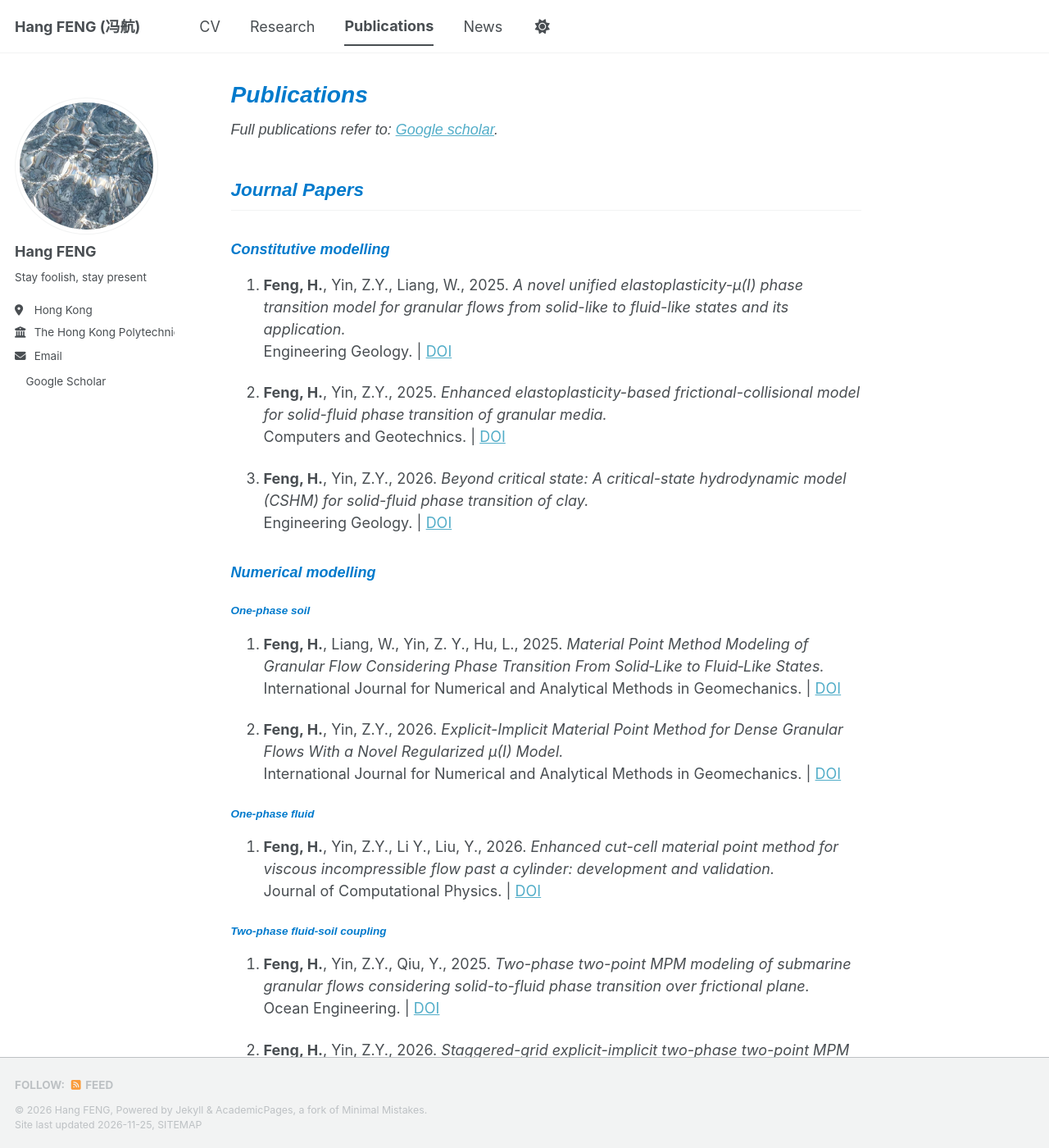
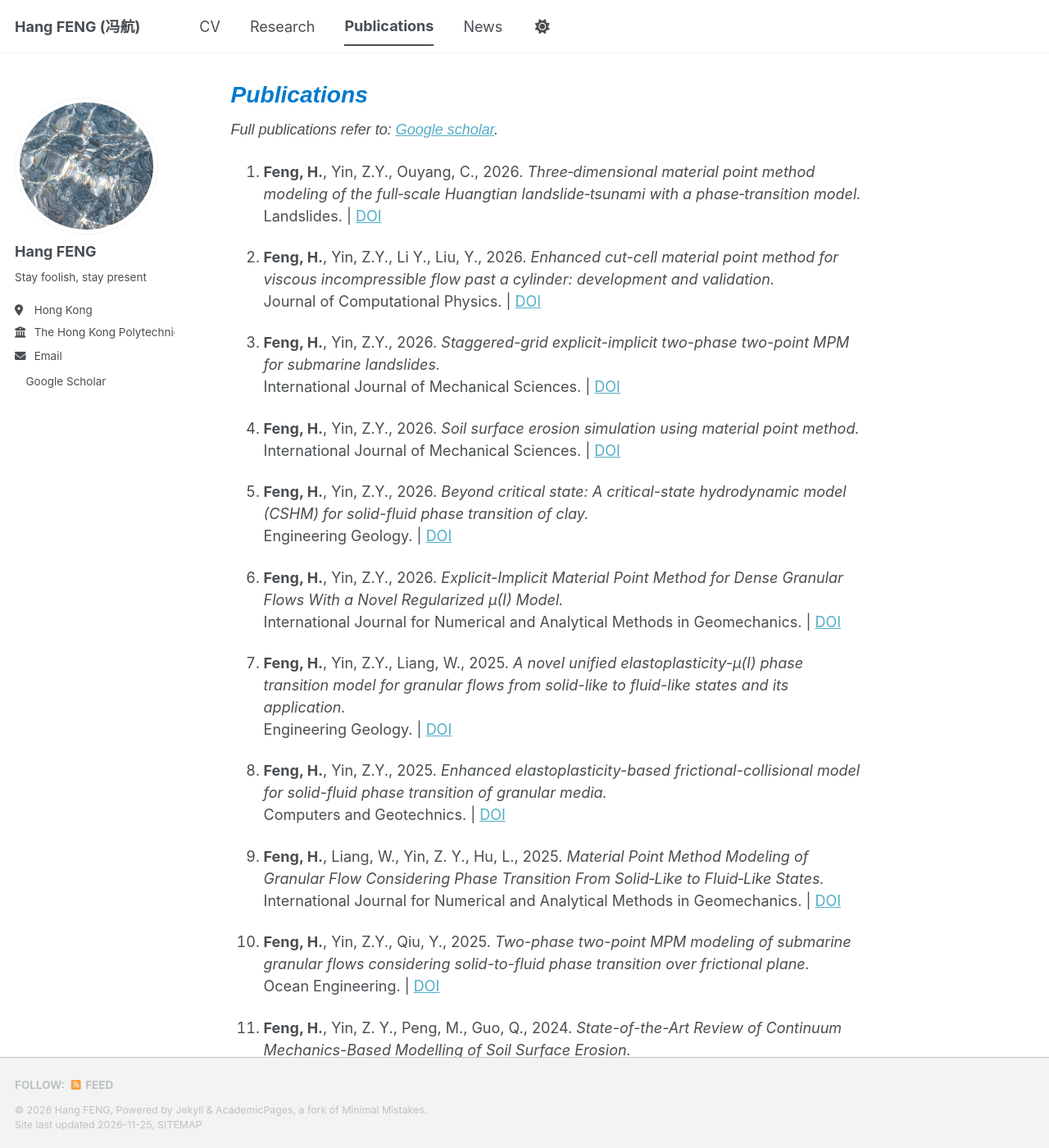
Before and after one commit to fenghang454/fenghang454.github.io, a Jekyll site: the page built from _pages/publications.md, in a window 1280 px wide and 1400 px high. Shown: the whole window at 82% size. Built offline with Jekyll 4.4.1, drawn with Linux system fonts in a browser that asks for light colours; a style sheet for code colours, icons or effects is not loaded; part of the change alters nothing that is shown; some of the changed text lies outside the part shown.

Commit message:
Update publications.md

```diff
--- a/_pages/publications.md
+++ b/_pages/publications.md
@@ -8,94 +8,66 @@ author_profile: true
   Full publications refer to: [Google scholar](https://scholar.google.com/citations?user=JNMEnjoAAAAJ&hl=zh-CN).
 </span>
 
-## <span style="font-family: Arial; font-style: italic; color: #007ACC;">Journal Papers </span>
-
-### <span style="font-family: Arial; font-style: italic; color: #007ACC;">Constitutive modelling </span>
-
-1. **Feng, H.**, Yin, Z.Y., Liang, W., 2025.
-   *A novel unified elastoplasticity-μ(I) phase transition model for granular flows from solid-like to fluid-like states and its application.*
-   Engineering Geology.  | [DOI](https://doi.org/10.1016/j.enggeo.2025.108054)
-
-2. **Feng, H.**, Yin, Z.Y., 2025.
-   *Enhanced elastoplasticity-based frictional-collisional model for solid-fluid phase transition of granular media.*
-   Computers and Geotechnics.  | [DOI](https://doi.org/10.1016/j.compgeo.2025.107218)
-
-3. **Feng, H.**, Yin, Z.Y., 2026.
-   *Beyond critical state: A critical-state hydrodynamic model (CSHM) for solid-fluid phase transition of clay.*
-   Engineering Geology.  | [DOI](https://doi.org/10.1016/j.enggeo.2026.108671)
-
-### <span style="font-family: Arial; font-style: italic; color: #007ACC;">Numerical modelling </span>
-
-#### <span style="font-family: Arial; font-style: italic; color: #007ACC;">One-phase soil </span>
-
-1. **Feng, H.**, Liang, W., Yin, Z. Y., Hu, L., 2025.
-   *Material Point Method Modeling of Granular Flow Considering Phase Transition From Solid‐Like to Fluid‐Like States.*
-   International Journal for Numerical and Analytical Methods in Geomechanics.  | [DOI](https://doi.org/10.1002/nag.3947)
-
-2. **Feng, H.**, Yin, Z.Y., 2026.
-   *Explicit-Implicit Material Point Method for Dense Granular Flows With a Novel Regularized µ(I) Model.*
-   International Journal for Numerical and Analytical Methods in Geomechanics.  | [DOI](https://doi.org/10.1002/nag.70273)
-
-#### <span style="font-family: Arial; font-style: italic; color: #007ACC;">One-phase fluid </span>
-
-1. **Feng, H.**, Yin, Z.Y., Li Y., Liu, Y., 2026.
-   *Enhanced cut-cell material point method for viscous incompressible flow past a cylinder: development and validation.*
-   Journal of Computational Physics.   | [DOI](https://doi.org/10.1016/j.jcp.2026.115120)
-
-#### <span style="font-family: Arial; font-style: italic; color: #007ACC;">Two-phase fluid-soil coupling </span>
-
-1. **Feng, H.**, Yin, Z.Y., Qiu, Y., 2025.
-   *Two-phase two-point MPM modeling of submarine granular flows considering solid-to-fluid phase transition over frictional plane.*
-   Ocean Engineering.  | [DOI](10.1016/j.oceaneng.2025.122798)
-
-2. **Feng, H.**, Yin, Z.Y., 2026.
-   *Staggered-grid explicit-implicit two-phase two-point MPM for submarine landslides.*
-   International Journal of Mechanical Sciences.  | [DOI](https://doi.org/10.1016/j.ijmecsci.2026.111652)
-
-3. **Feng, H.**, Yin, Z.Y., 2026.
-   *Soil surface erosion simulation using material point method.*
-   International Journal of Mechanical Sciences.  | [DOI](https://doi.org/10.1016/j.ijmecsci.2026.111470)
-
-### <span style="font-family: Arial; font-style: italic; color: #007ACC;">Engineering applications </span>
-
-#### <span style="font-family: Arial; font-style: italic; color: #007ACC;">Landslides </span>
-
 1. **Feng, H.**, Yin, Z.Y., Ouyang, C., 2026.
    *Three‑dimensional material point method modeling of the full‑scale Huangtian landslide‑tsunami with a phase‑transition model.*
    Landslides.  | [DOI](https://doi.org/10.1007/s10346-026-02869-9)
 
-2. **Feng, H.**, Yin, Z. Y., Peng, M., Guo, Q., 2024.
+2. **Feng, H.**, Yin, Z.Y., Li Y., Liu, Y., 2026.
+   *Enhanced cut-cell material point method for viscous incompressible flow past a cylinder: development and validation.*
+   Journal of Computational Physics.   | [DOI](https://doi.org/10.1016/j.jcp.2026.115120)
+
+3. **Feng, H.**, Yin, Z.Y., 2026.
+   *Staggered-grid explicit-implicit two-phase two-point MPM for submarine landslides.*
+   International Journal of Mechanical Sciences.  | [DOI](https://doi.org/10.1016/j.ijmecsci.2026.111652)
+
+4. **Feng, H.**, Yin, Z.Y., 2026.
+   *Soil surface erosion simulation using material point method.*
+   International Journal of Mechanical Sciences.  | [DOI](https://doi.org/10.1016/j.ijmecsci.2026.111470)
+
+5. **Feng, H.**, Yin, Z.Y., 2026.
+   *Beyond critical state: A critical-state hydrodynamic model (CSHM) for solid-fluid phase transition of clay.*
+   Engineering Geology.  | [DOI](https://doi.org/10.1016/j.enggeo.2026.108671)
+
+6. **Feng, H.**, Yin, Z.Y., 2026.
+   *Explicit-Implicit Material Point Method for Dense Granular Flows With a Novel Regularized µ(I) Model.*
+   International Journal for Numerical and Analytical Methods in Geomechanics.  | [DOI](https://doi.org/10.1002/nag.70273)
+
+7. **Feng, H.**, Yin, Z.Y., Liang, W., 2025.
+   *A novel unified elastoplasticity-μ(I) phase transition model for granular flows from solid-like to fluid-like states and its application.*
+   Engineering Geology.  | [DOI](https://doi.org/10.1016/j.enggeo.2025.108054)
+
+8. **Feng, H.**, Yin, Z.Y., 2025.
+   *Enhanced elastoplasticity-based frictional-collisional model for solid-fluid phase transition of granular media.*
+   Computers and Geotechnics.  | [DOI](https://doi.org/10.1016/j.compgeo.2025.107218)
+
+9. **Feng, H.**, Liang, W., Yin, Z. Y., Hu, L., 2025.
+   *Material Point Method Modeling of Granular Flow Considering Phase Transition From Solid‐Like to Fluid‐Like States.*
+   International Journal for Numerical and Analytical Methods in Geomechanics.  | [DOI](https://doi.org/10.1002/nag.3947)
+
+10. **Feng, H.**, Yin, Z.Y., Qiu, Y., 2025.
+   *Two-phase two-point MPM modeling of submarine granular flows considering solid-to-fluid phase transition over frictional plane.*
+   Ocean Engineering.  | [DOI](10.1016/j.oceaneng.2025.122798)
+
+11. **Feng, H.**, Yin, Z. Y., Peng, M., Guo, Q., 2024.
    *State-of-the-Art Review of Continuum Mechanics-Based Modelling of Soil Surface Erosion.*
    Archives of Computational Methods in Engineering.  | [DOI](https://doi.org/10.1007/s11831-024-10198-0)
 
-#### <span style="font-family: Arial; font-style: italic; color: #007ACC;">Offshore foundations </span>
-
-1. Zhu, K., **Feng, H**.,* Yu, J., Li, S., 2026.
+12. Zhu, K., **Feng, H**.,* Yu, J., Li, S., 2026.
    *Numerical investigation and ML-based formulation for conventional and modified suction caissons subjected to unidirectional and combined loadings.*
    Computers and Geotechnics.  | [DOI](https://doi.org/10.1016/j.compgeo.2025.107637)
 
-2. Zhu, K., **Feng, H**.,* Yu, J., Zhu, J., Song, J., 2026.
+13. Zhu, K., **Feng, H**.,* Yu, J., Zhu, J., Song, J., 2026.
    *A 1D macro-element model for suction caissons under inclined loading via scaling from Hardening-Soil relation.*
    Ocean Engineering.     | [DOI](10.1016/j.oceaneng.2026.128346)
 
-3. **Feng, H.**, Yin, Z. Y., Peng, M., 2024.
+14. **Feng, H.**, Yin, Z. Y., Peng, M., 2024.
    *Macro-element modelling for lateral response of monopiles with local scour hole via hyperbolic hardening relation.*
    Applied Ocean Research.  | [DOI](https://doi.org/10.1016/j.apor.2024.104233)
 
-4. **Feng, H.**, Huang, M., Shi, Z., Shen, K., Wang, B., 2024.
+15. **Feng, H.**, Huang, M., Shi, Z., Shen, K., Wang, B., 2024.
    *Macro-element modeling of suction caisson subjected to vertical tensile loading via up-scaling soil stress-strain relations.*
    Ocean Engineering.  | [DOI](https://doi.org/10.1016/j.oceaneng.2024.117850)
 
-5. Huang, M., **Feng, H.**, Shi, Z., Shen, K., Wang, B., 2024.
+16. Huang, M., **Feng, H.**, Shi, Z., Shen, K., Wang, B., 2024.
    *Inferred Winkler model for uplift response of suction caisson in undrained clays.*
    Acta Geotechnica.  | [DOI](https://doi.org/10.1007/s11440-023-01916-2)
-
-## <span style="font-family: Arial; font-style: italic; color: #007ACC;">Conference Papers </span>
-
-1.  **Feng, H.**, Yin, Z. Y., 2024.
-   *Numerical Study of Lateral Responses of Monopiles with Local Scour Holes in Non-homogenous Clay.*
-   The 4th World Conference on Floating Solutions.
-
-2.  **Feng, H.**, Yin, Z. Y., 2025.
-   *MPM Modelling of Dense Granular Flows with Simplified L1 Regularized μ(I)-Rheology Model.*
-   The 17th International Conference of the International Association for Computer Methods and Advances in Geomechanics.
```
